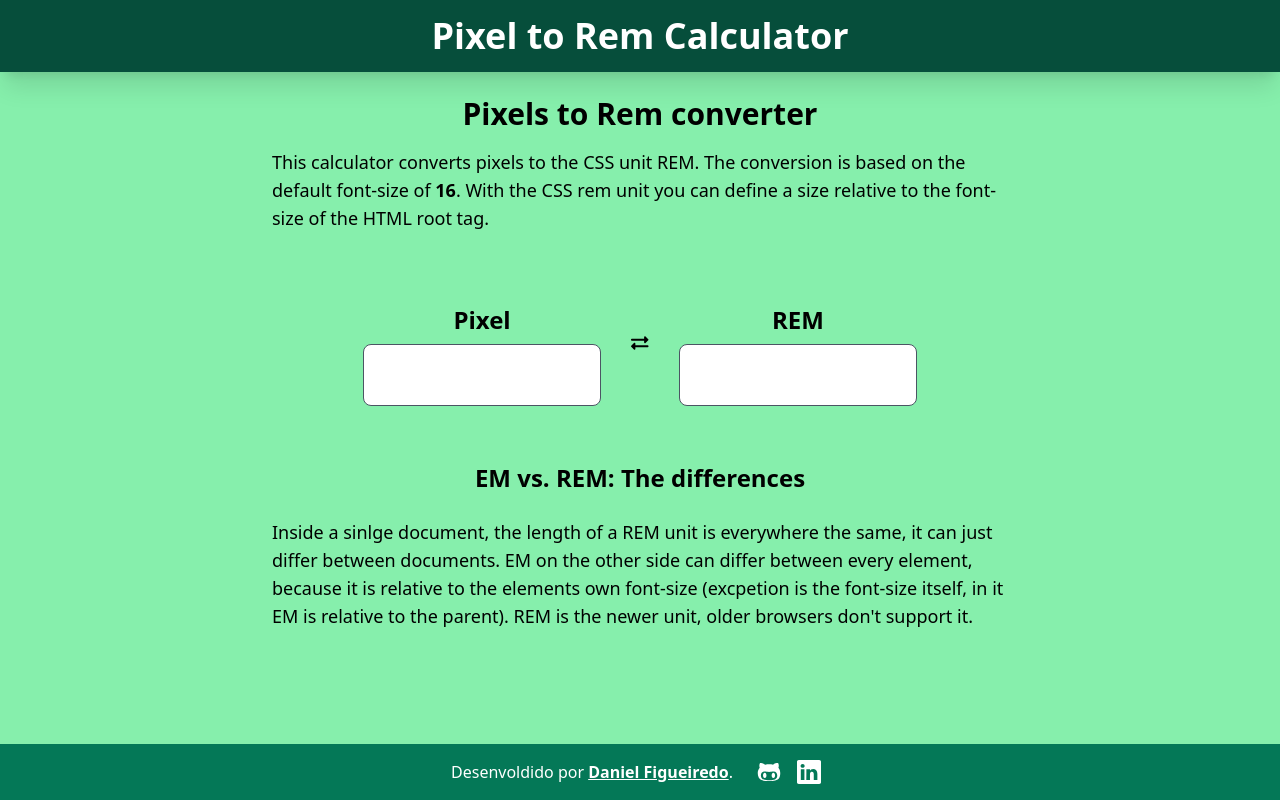
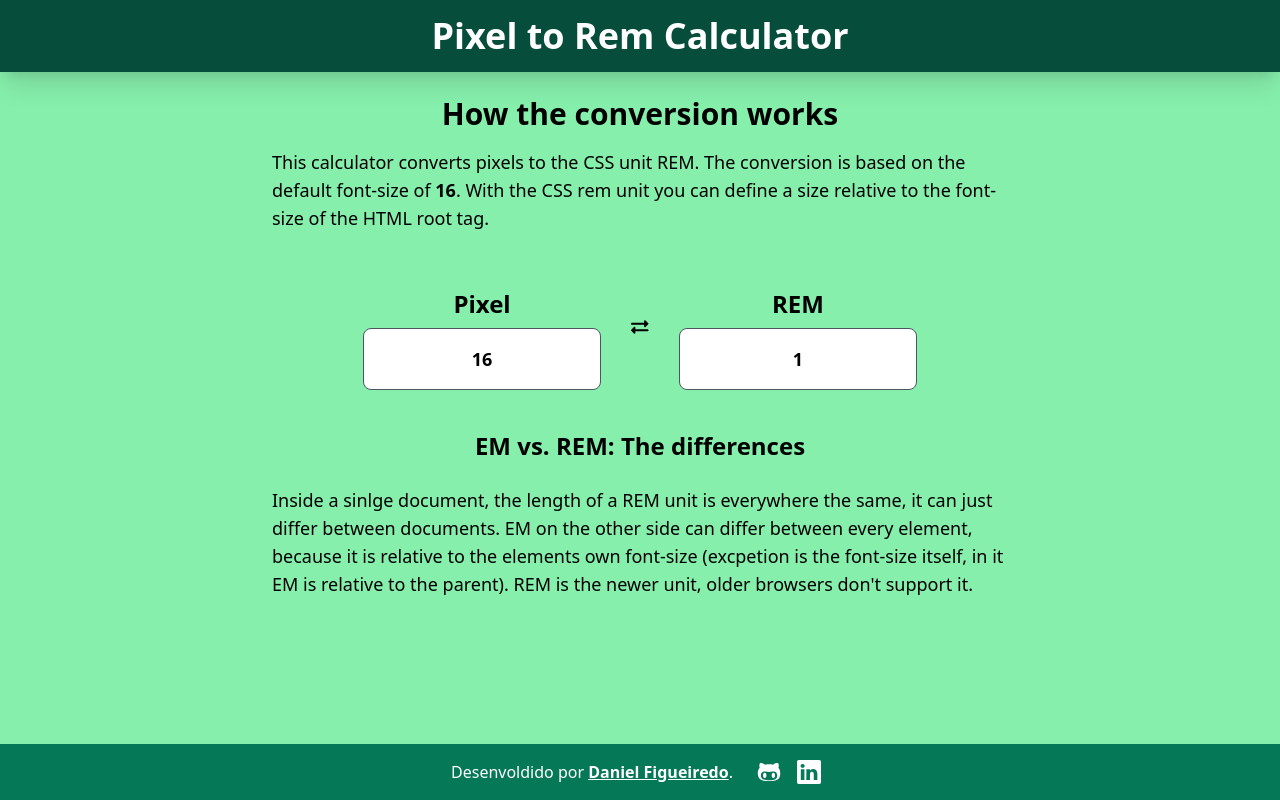
Before and after one commit to dtfigueiredo/calculadora-px-rem, a React (Create React App) app: page / in a window 1280 px wide. Built offline with nearby package versions, Linux system fonts and the light colour scheme.

Commit message:
conversão pixel to rem -ok

```diff
--- a/src/components/Calculator/Calculator.js
+++ b/src/components/Calculator/Calculator.js
@@ -1,14 +1,46 @@
-import React from 'react'
+import React, { useState, useEffect } from 'react'
 import InputBlock from '../InputBlock/InputBlock'
 import { FaExchangeAlt } from 'react-icons/fa'
 
 const Calculator = () => {
+
+  const [pixel, setPixel] = useState(16)
+  const [rem, setRem] = useState(1)
+
+  const handlePixelChange = (newPixel) => {
+    setPixel(newPixel)
+    let newRemValue = newPixel / 16
+    setRem(newRemValue)
+  }
+
+  const handleRemChange = (newRem) => {
+    setRem(newRem)
+    // let newPixelValue = newRem * 16
+    // console.log(newPixelValue)
+    // setPixel(newPixelValue)
+  }
+
+  useEffect(() => {
+    handlePixelChange()
+    handleRemChange()
+  }, [pixel, rem])
+
   return (
     <div className='w-full lg:w-4/5 mx-auto flex flex-col sm:flex-row justify-center items-center ' >
 
-      <InputBlock name={'Pixel'} />
+      <InputBlock
+        value={pixel}
+        settingPixel={handlePixelChange}
+        name={'Pixel'}
+      />
+
       <FaExchangeAlt className='text-2 sm:text-4xl' />
-      <InputBlock name={'REM'} />
+
+      <InputBlock
+        value={rem}
+        settingRem={handleRemChange}
+        name={'REM'}
+      />
 
     </div>
   )
--- a/src/components/Content/Content.js
+++ b/src/components/Content/Content.js
@@ -4,7 +4,7 @@ import Calculator from '../Calculator/Calculator'
 const Content = () => {
   return (
     <main className='w-full sm:w-3/5 mx-auto mt-2'>
-      <h2 className='text-center h2'>Pixels to Rem converter</h2>
+      <h2 className='text-center h2'>How the conversion works</h2>
 
       <p className='paragraph'>
         This calculator converts pixels to the CSS unit REM. The conversion is based on the default font-size of <span className='font-bold'>16</span>. With the CSS rem unit you can define a size relative to the font-size of the HTML root tag.
--- a/src/components/InputBlock/InputBlock.js
+++ b/src/components/InputBlock/InputBlock.js
@@ -1,10 +1,27 @@
 import React from 'react'
 
-const InputBlock = ({ name }) => {
+const InputBlock = (props) => {
+
   return (
-    <div className='w-full mx-auto my-8 flex flex-col justify-center items-center '>
-      <label className='h3'>{name}</label>
-      <input type={'text'} className='border border-gray-600 outline-none w-4/5 p-4 rounded-lg text-center text-lg font-semibold' />
+    <div className='w-full mx-auto my-4 flex flex-col justify-center items-center '>
+
+      <label className='h3'>{props.name}</label>
+
+      {(props.name === 'Pixel')
+        ?
+        <input
+          type={'text'}
+          value={props.value}
+          onChange={event => props.settingPixel(event.target.value)}
+          className='border border-gray-600 outline-none w-4/5 p-4 rounded-lg text-center text-lg font-semibold' />
+        :
+        <input
+          type={'text'}
+          value={props.value}
+          onChange={event => props.settingRem(event.target.value)}
+          className='border border-gray-600 outline-none w-4/5 p-4 rounded-lg text-center text-lg font-semibold' />
+      }
+
     </div>
   )
 }
```
